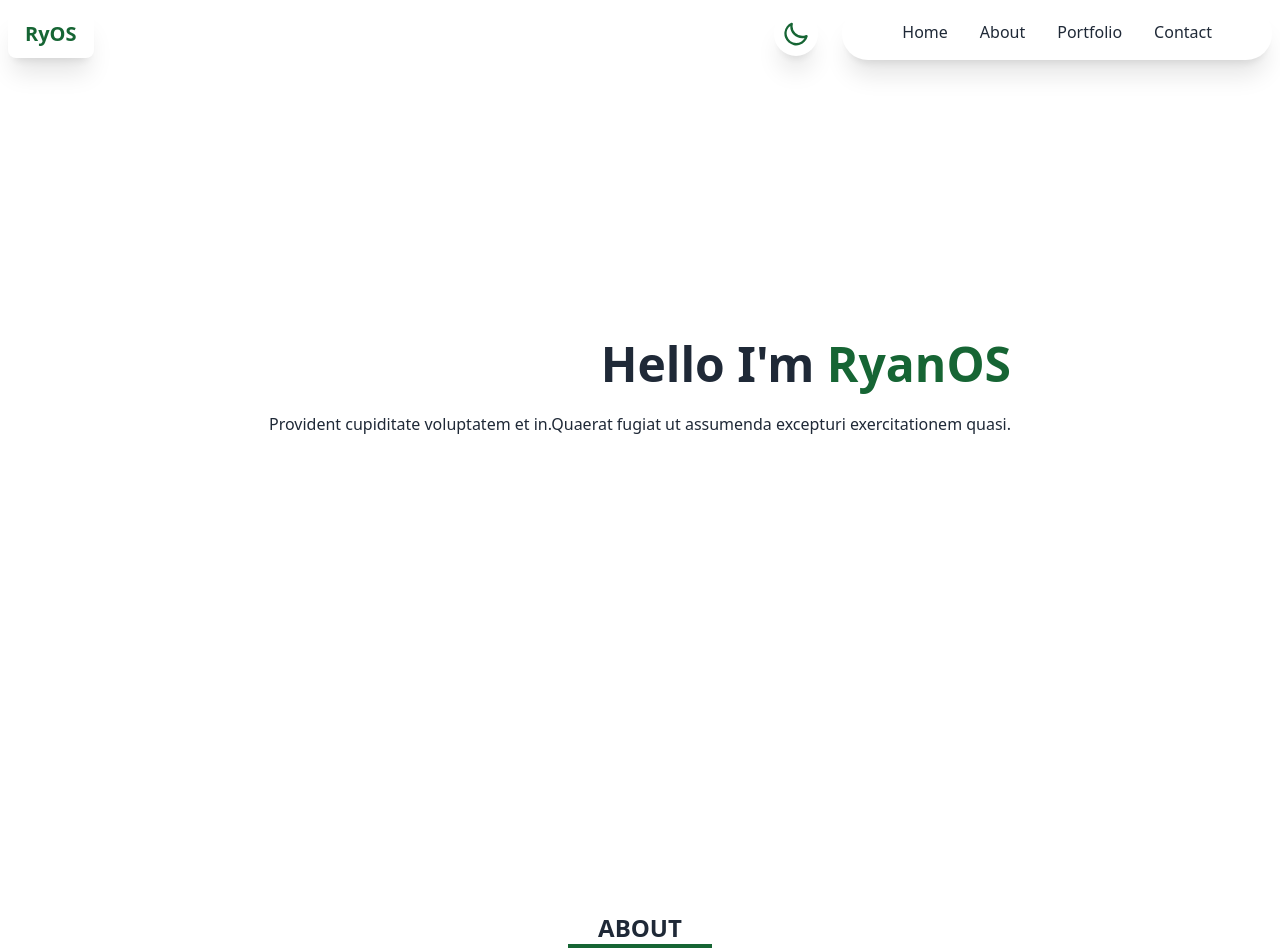
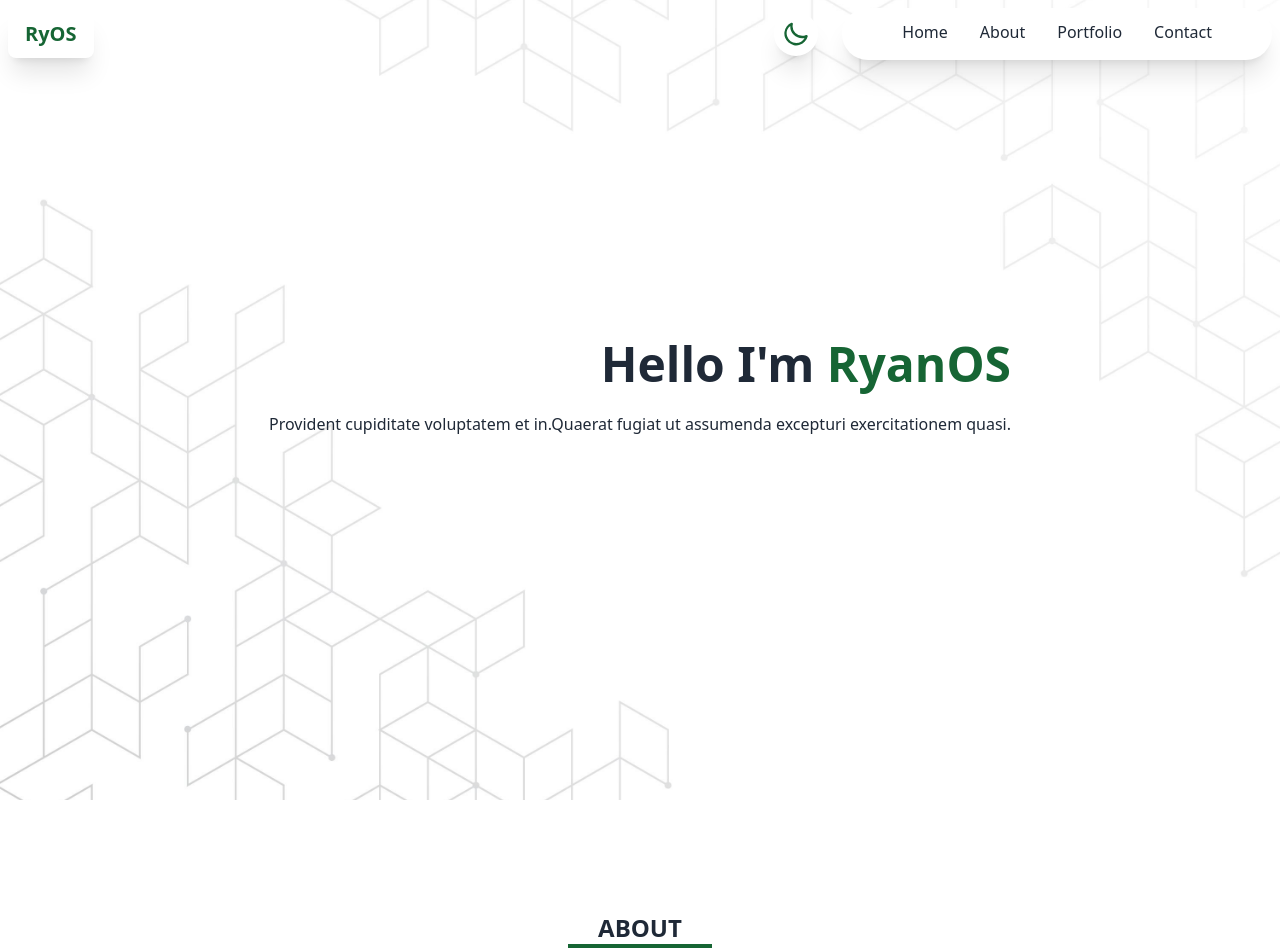
Before and after one commit to ryvasa/my-web, a website: page index.html in a window 1280 px wide. Shown: the top 951 px of the page. Drawn offline with Linux system fonts and the light colour scheme.

Commit message:
update bg

```diff
--- a/index.html
+++ b/index.html
@@ -64,7 +64,7 @@
     <!-- navbar end -->
 
     <!-- hero -->
-    <div id="home" class="hero min-h-screen dark:bg-[url('dist/img/5.jpg')] bg-[url('dist/img/2.jpg')] relative">
+    <div id="home" class="hero min-h-screen dark:bg-[url('/dist/img/5.jpg')] bg-[url('/dist/img/2.jpg')] relative">
       <div class="hero-content text-end">
         <div class=" ">
           <h1 class="text-5xl font-bold dark:text-amu">Hello I'm <span class="text-hijau">RyanOS</span></h1>
```
